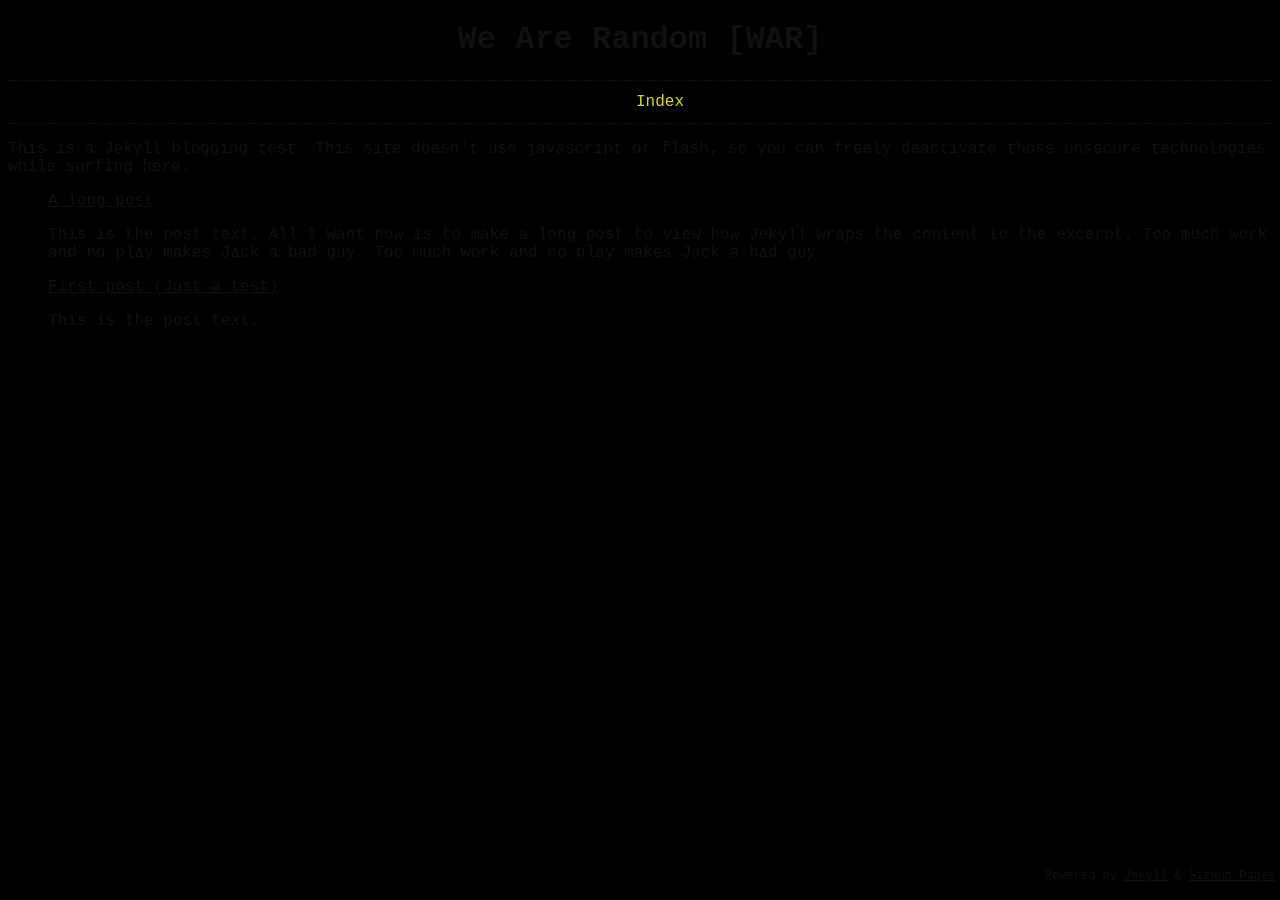
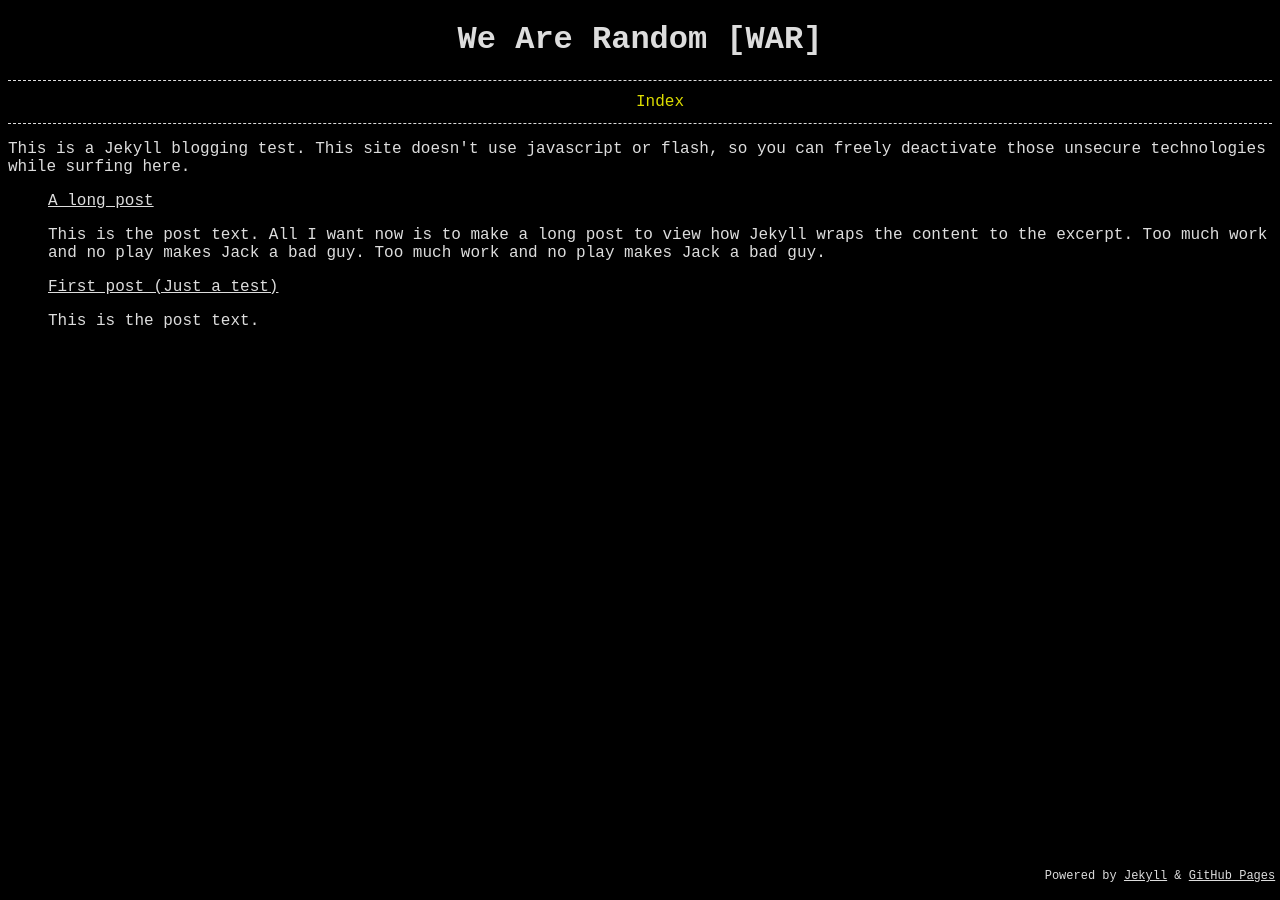
Before and after one commit to wearerandom/wearerandom.github.io, a Jekyll site: the page built from index.html, in a window 1280 px wide. Built offline with Jekyll 4.4.1, drawn with Linux system fonts in a browser that asks for light colours.

Commit message:
Update _styles.scss

```diff
--- a/_sass/_styles.scss
+++ b/_sass/_styles.scss
@@ -1,7 +1,7 @@
 /* Base */
 
 * {
-    color: #101010;
+    color: #dddddd;
     background-color: black;
     font-family: "Courier New";
 }
```
